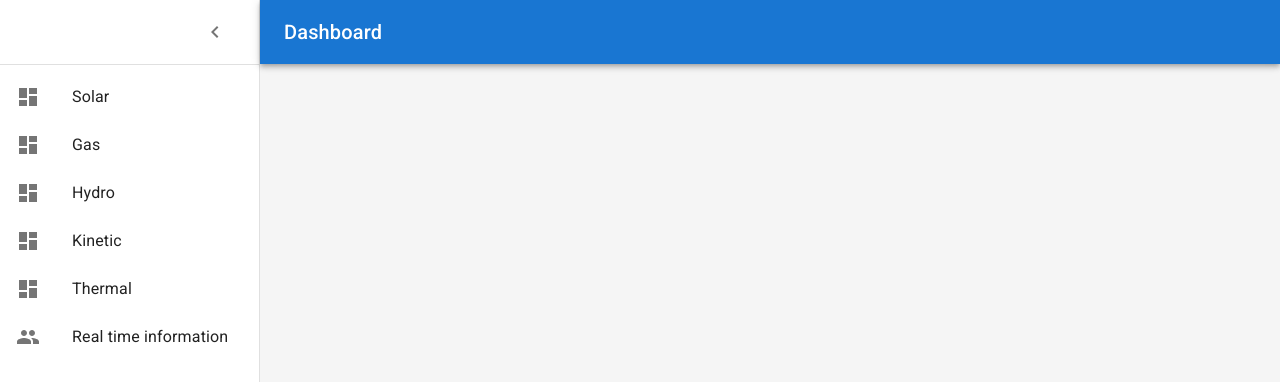
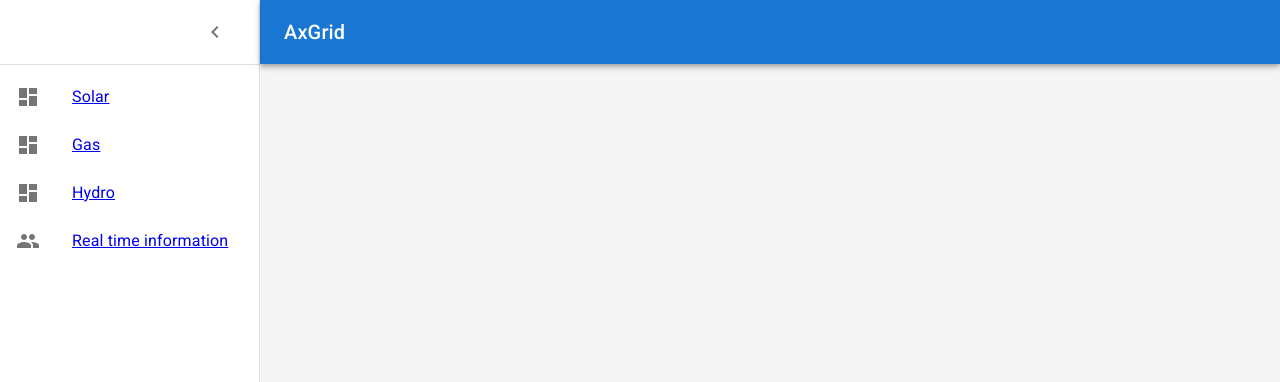
Before and after one commit to carloslara33/axpo-challenge, a React (Create React App) app: page /gas in a window 1280 px wide. Shown: the top 382 px of the page. Built offline with nearby package versions, Linux system fonts and the light colour scheme.

Commit message:
Basic routing
I have created a standard router and the components to which those routes will lead, still empty. I have removed everything related to the menu from the App.

```diff
--- a/package.json
+++ b/package.json
@@ -14,6 +14,7 @@
     "@testing-library/user-event": "^13.5.0",
     "react": "^18.2.0",
     "react-dom": "^18.2.0",
+    "react-router-dom": "^6.22.3",
     "react-scripts": "^5.0.1"
   },
   "scripts": {
--- a/src/components/App/App.tsx
+++ b/src/components/App/App.tsx
@@ -1,84 +1,17 @@
 import * as React from "react";
-import { styled } from "@mui/material/styles";
+import { BrowserRouter as Router, Routes, Route } from "react-router-dom";
 import CssBaseline from "@mui/material/CssBaseline";
-
 import Box from "@mui/material/Box";
-import MuiAppBar, { AppBarProps as MuiAppBarProps } from "@mui/material/AppBar";
-import Toolbar from "@mui/material/Toolbar";
-import Typography from "@mui/material/Typography";
-import IconButton from "@mui/material/IconButton";
 import Container from "@mui/material/Container";
-import Grid from "@mui/material/Grid";
-import MenuIcon from "@mui/icons-material/Menu";
-import Drawer from "../Drawer/Drawer.tsx";
-
-const DRAWERWIDTH: number = 260;
-
-interface AppBarProps extends MuiAppBarProps {
-  open?: boolean;
-}
-
-const AppBar = styled(MuiAppBar, {
-  shouldForwardProp: (prop) => prop !== "open",
-})<AppBarProps>(({ theme, open }) => ({
-  zIndex: theme.zIndex.drawer + 1,
-  transition: theme.transitions.create(["width", "margin"], {
-    easing: theme.transitions.easing.sharp,
-    duration: theme.transitions.duration.leavingScreen,
-  }),
-  ...(open && {
-    marginLeft: DRAWERWIDTH,
-    width: `calc(100% - ${DRAWERWIDTH}px)`,
-    transition: theme.transitions.create(["width", "margin"], {
-      easing: theme.transitions.easing.sharp,
-      duration: theme.transitions.duration.enteringScreen,
-    }),
-  }),
-}));
+import { Gas, Solar, Hydro, RealTime } from "../../pages/index.ts";
+import AppBar from "../AppBar/AppBar.tsx";
 
 export default function App() {
-  const [isOpen, setOpen] = React.useState(true);
-  const toggleDrawer = () => {
-    setOpen(!isOpen);
-  };
-
   return (
+    <Router>
       <Box sx={{ display: "flex" }}>
         <CssBaseline />
-      <AppBar position="absolute" open={isOpen}>
-        <Toolbar
-          sx={{
-            pr: "24px",
-          }}
-        >
-          <IconButton
-            edge="start"
-            color="inherit"
-            aria-label="open drawer"
-            onClick={toggleDrawer}
-            sx={{
-              marginRight: "36px",
-              ...(isOpen && { display: "none" }),
-            }}
-          >
-            <MenuIcon />
-          </IconButton>
-          <Typography
-            component="h1"
-            variant="h6"
-            color="inherit"
-            noWrap
-            sx={{ flexGrow: 1 }}
-          >
-            Dashboard
-          </Typography>
-        </Toolbar>
-      </AppBar>
-      <Drawer
-        drawerWitdh={DRAWERWIDTH}
-        isOpen={isOpen}
-        toggleDrawer={toggleDrawer}
-      />
+        <AppBar></AppBar>
         <Box
           component="main"
           sx={{
@@ -88,13 +21,16 @@ export default function App() {
             overflow: "auto",
           }}
         >
-        <Toolbar />
           <Container maxWidth="lg" sx={{ mt: 4, mb: 4 }}>
-          <Grid container spacing={3}>
-
-          </Grid>
+            <Routes>
+              <Route path="/solar" element={<Solar />} />
+              <Route path="/gas" element={<Gas />} />
+              <Route path="/hydro" element={<Hydro />} />
+              <Route path="/real-time" element={<RealTime />} />
+            </Routes>
           </Container>
         </Box>
       </Box>
+    </Router>
   );
 }
--- /dev/null
+++ b/src/components/AppBar/AppBar.tsx
@@ -0,0 +1,79 @@
+import React from "react";
+
+import MuiAppBar, { AppBarProps as MuiAppBarProps } from "@mui/material/AppBar";
+import Toolbar from "@mui/material/Toolbar";
+import Typography from "@mui/material/Typography";
+import IconButton from "@mui/material/IconButton";
+import MenuIcon from "@mui/icons-material/Menu";
+import Drawer from "../Drawer/Drawer.tsx";
+import { styled } from "@mui/material/styles";
+
+const DRAWERWIDTH: number = 260;
+
+interface AppBarProps extends MuiAppBarProps {
+  open?: boolean;
+}
+
+const StyledMuiAppBar = styled(MuiAppBar, {
+  shouldForwardProp: (prop) => prop !== "open",
+})<AppBarProps>(({ theme, open }) => ({
+  zIndex: theme.zIndex.drawer + 1,
+  transition: theme.transitions.create(["width", "margin"], {
+    easing: theme.transitions.easing.sharp,
+    duration: theme.transitions.duration.leavingScreen,
+  }),
+  ...(open && {
+    marginLeft: DRAWERWIDTH,
+    width: `calc(100% - ${DRAWERWIDTH}px)`,
+    transition: theme.transitions.create(["width", "margin"], {
+      easing: theme.transitions.easing.sharp,
+      duration: theme.transitions.duration.enteringScreen,
+    }),
+  }),
+}));
+
+export default function AppBar() {
+  const [isOpen, setOpen] = React.useState(true);
+  const toggleDrawer = () => {
+    setOpen(!isOpen);
+  };
+
+  return (
+    <>
+      <StyledMuiAppBar position="absolute" open={isOpen}>
+        <Toolbar
+          sx={{
+            pr: "24px",
+          }}
+        >
+          <IconButton
+            edge="start"
+            color="inherit"
+            aria-label="open drawer"
+            onClick={toggleDrawer}
+            sx={{
+              marginRight: "36px",
+              ...(isOpen && { display: "none" }),
+            }}
+          >
+            <MenuIcon />
+          </IconButton>
+          <Typography
+            component="h1"
+            variant="h6"
+            color="inherit"
+            noWrap
+            sx={{ flexGrow: 1 }}
+          >
+            AxGrid
+          </Typography>
+        </Toolbar>
+      </StyledMuiAppBar>
+      <Drawer
+        drawerWitdh={DRAWERWIDTH}
+        isOpen={isOpen}
+        toggleDrawer={toggleDrawer}
+      />
+    </>
+  );
+}
--- a/src/components/Drawer/Drawer.tsx
+++ b/src/components/Drawer/Drawer.tsx
@@ -1,4 +1,6 @@
 import React from "react";
+import { Link } from "react-router-dom";
+
 import MuiDrawer from "@mui/material/Drawer";
 import { styled } from "@mui/material/styles";
 import ListItemButton from "@mui/material/ListItemButton";
@@ -65,42 +67,39 @@ export default function Dashboard({
       <Divider />
       <List component="nav">
         <React.Fragment>
+          <Link to="/solar">
             <ListItemButton>
               <ListItemIcon>
                 <DashboardIcon />
               </ListItemIcon>
               <ListItemText primary="Solar" />
             </ListItemButton>
+          </Link>
+          <Link to="/gas">
             <ListItemButton>
               <ListItemIcon>
                 <DashboardIcon />
               </ListItemIcon>
+
               <ListItemText primary="Gas" />
             </ListItemButton>
+          </Link>
+          <Link to="/hydro">
             <ListItemButton>
               <ListItemIcon>
                 <DashboardIcon />
               </ListItemIcon>
               <ListItemText primary="Hydro" />
             </ListItemButton>
-          <ListItemButton>
-            <ListItemIcon>
-              <DashboardIcon />
-            </ListItemIcon>
-            <ListItemText primary="Kinetic" />
-          </ListItemButton>
-          <ListItemButton>
-            <ListItemIcon>
-              <DashboardIcon />
-            </ListItemIcon>
-            <ListItemText primary="Thermal" />
-          </ListItemButton>
+          </Link>
+          <Link to="/real-time">
             <ListItemButton>
               <ListItemIcon>
                 <PeopleIcon />
               </ListItemIcon>
               <ListItemText primary="Real time information" />
             </ListItemButton>
+          </Link>
         </React.Fragment>
       </List>
     </StyledMuiDrawer>
--- /dev/null
+++ b/src/pages/gas/Gas.tsx
@@ -0,0 +1,7 @@
+import React from 'react';
+
+export default function Hydro() {
+    return (
+        <div>test</div>
+    )
+}
--- /dev/null
+++ b/src/pages/hydro/Hydro.tsx
@@ -0,0 +1,7 @@
+import React from 'react';
+
+export default function Solar() {
+    return (
+        <div>test</div>
+    )
+}
--- /dev/null
+++ b/src/pages/index.ts
@@ -0,0 +1,6 @@
+import Gas from "./gas/Gas.tsx";
+import Hydro from "./hydro/Hydro.tsx";
+import Solar from "./solar/Solar.tsx";
+import RealTime from "./realTime/RealTime.tsx";
+
+export { Gas, Hydro, Solar, RealTime };
--- /dev/null
+++ b/src/pages/realTime/RealTime.tsx
@@ -0,0 +1,7 @@
+import React from 'react';
+
+export default function RealTime() {
+    return (
+        <div>test</div>
+    )
+}
--- /dev/null
+++ b/src/pages/solar/Solar.tsx
@@ -0,0 +1,7 @@
+import React from 'react';
+
+export default function Solar() {
+    return (
+        <div>test</div>
+    )
+}
```
Also changed, not shown: 1 other file (tests, documents, lock files or other folders). Lines whose indentation alone changed are shown as unchanged.
